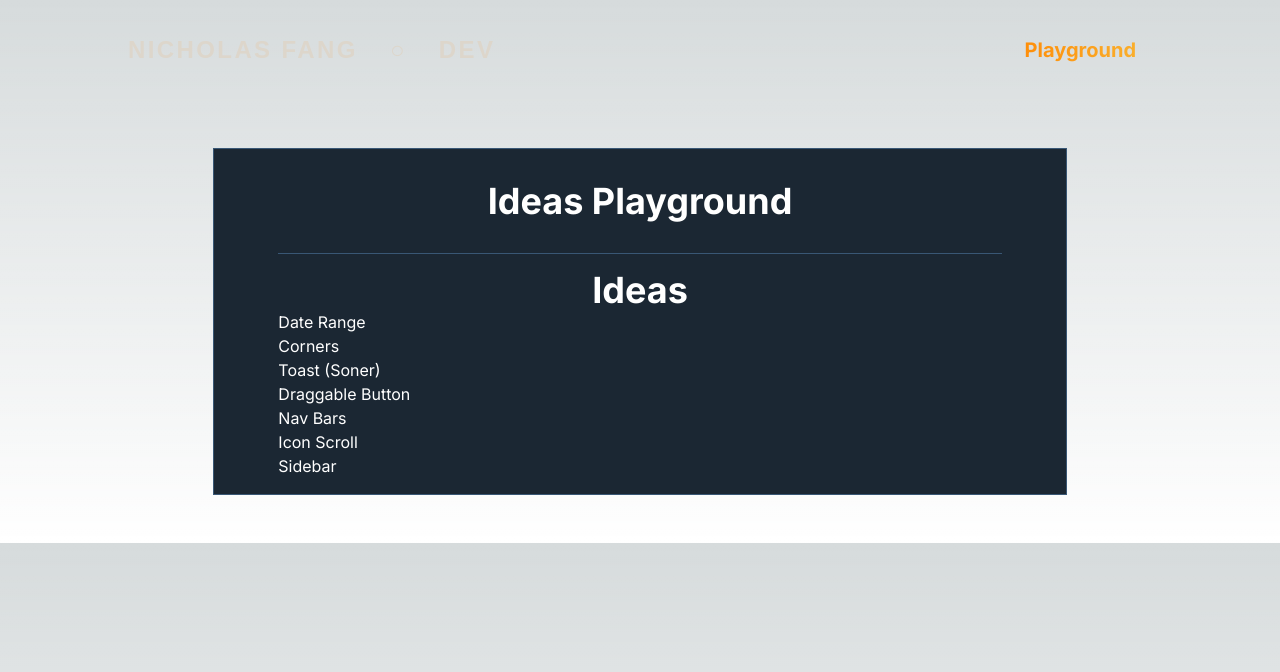
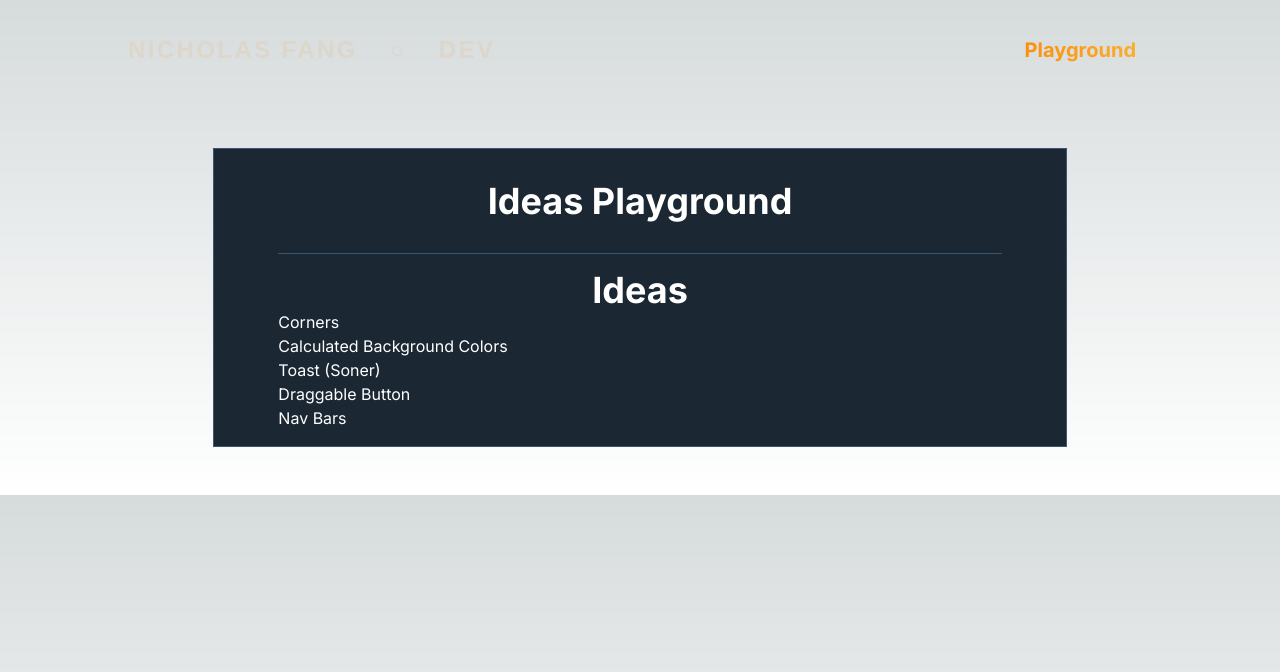
Before and after one commit to nickfang/nickfang.github.io, a Next.js app: page /ideas in a window 1280 px wide. Shown: the top 672 px of the page. Built offline with nearby package versions, Linux system fonts and the light colour scheme.

Commit message:
cleaned up styling and added calc-color to the routes.

```diff
--- a/src/app/ideas/routes.ts
+++ b/src/app/ideas/routes.ts
@@ -4,11 +4,15 @@ interface Route {
 }
 
 const routes = {
-  'Date Range': `/date-range`,
   Corners: `/styling/corners`,
+  'Calculated Background Colors': '/styling/color/calc-color',
   'Toast (Soner)': `/sonner-toast`,
   'Draggable Button': `/input/buttons/draggable`,
   'Nav Bars': `/nav-bar`,
+};
+
+const unfinishedRoutes = {
+  'Date Range': `/date-range`,
   'Icon Scroll': `/icon-scroll`,
   Sidebar: `/sidebar`,
   // Inset: `/inset`,
@@ -20,3 +24,10 @@ export const getRoutes = (currentDir: string) => {
     path: `${currentDir}${path}`,
   }));
 };
+
+export const getUnfinishedroutes = (currentDir: string) => {
+  return Object.entries(unfinishedRoutes).map(([name, path]) => ({
+    name,
+    path: `${currentDir}${path}`,
+  }));
+};
--- a/src/app/ideas/styling/color/calc-color/page.module.css
+++ b/src/app/ideas/styling/color/calc-color/page.module.css
@@ -6,9 +6,6 @@
 }
 .light {
   --bg-color: theme('colors.yinmn-blue');
-}
-.bg {
-  background-color: var(--bg-color);
 }
 .bg-darken,
 .bg-lighten {
--- a/src/app/ideas/styling/color/calc-color/page.tsx
+++ b/src/app/ideas/styling/color/calc-color/page.tsx
@@ -7,7 +7,7 @@ const CalcColor = () => {
         Setting shades of backgrounds programatically using oklch for the background and
         color-contrast for the text.
       </p>
-      <div className={(styles.bg, styles.dark)}>
+      <div className={styles.dark}>
         Box
         <div className={styles['bg-lighten']}>
           Lighter box
@@ -25,7 +25,7 @@ const CalcColor = () => {
         </div>
       </div>
 
-      <div className={(styles.bg, styles.light)}>
+      <div className={styles.light}>
         Box
         <div className={styles['bg-lighten']}>
           Lighter box
```
